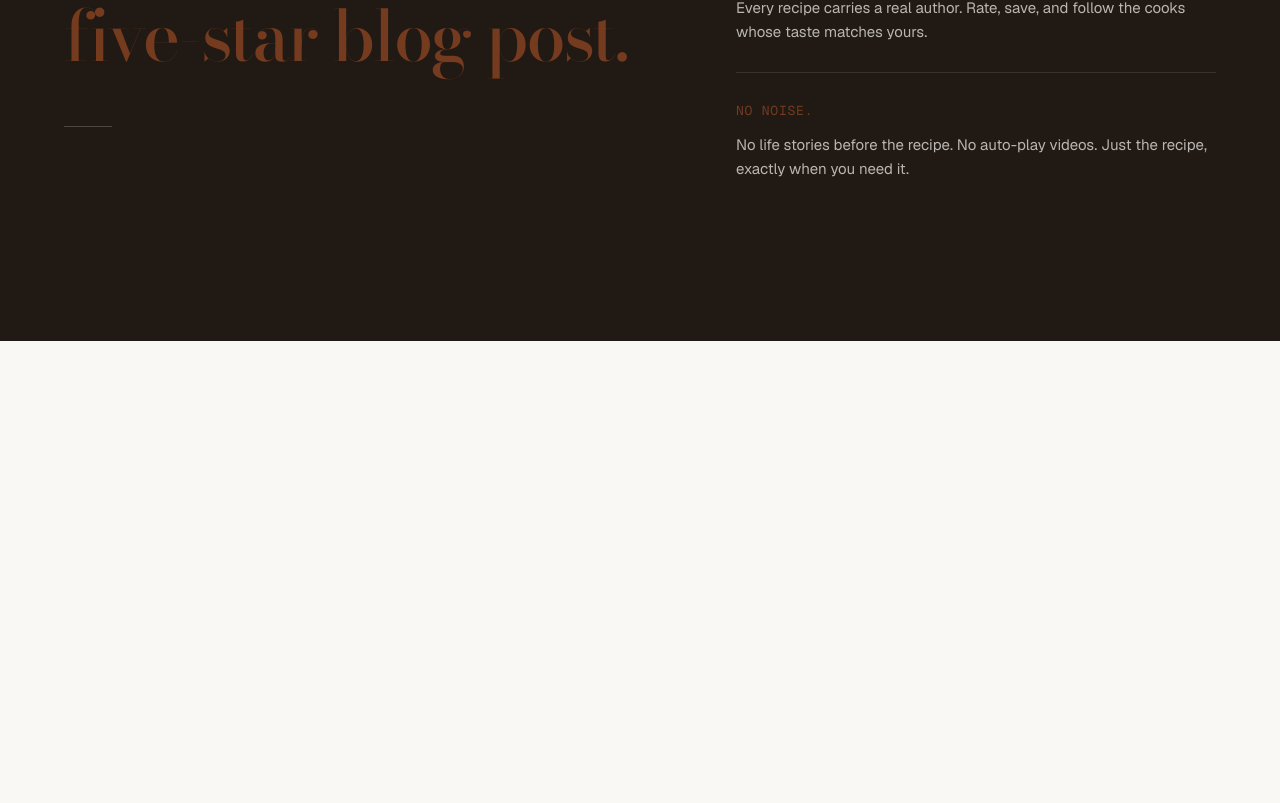
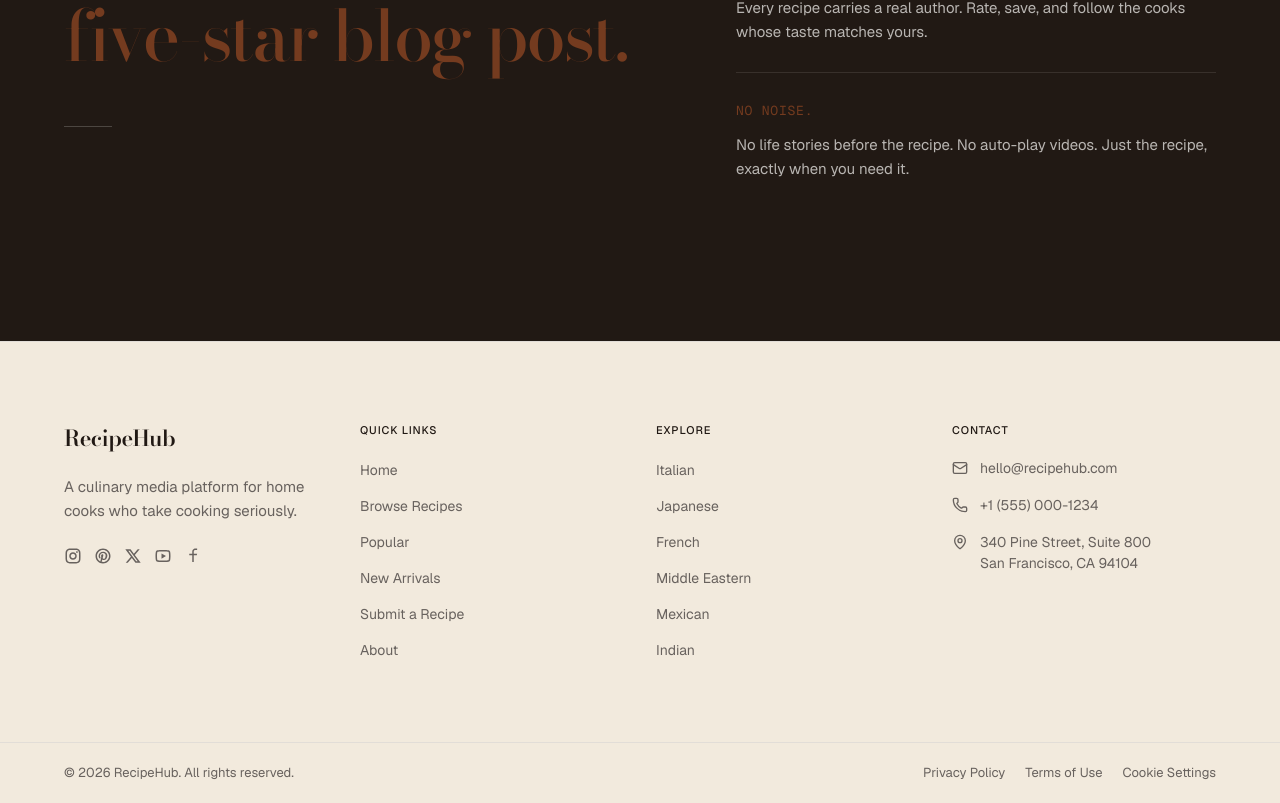
Before and after one commit to imarufbillah/recipehub-client, a Next.js app: page / in a window 1280 px wide. Shown: the part 3808-4611 px from the top of the page. Before the commit the page ends 4149 px from the top, so only its background shows below. Built offline with nearby package versions, Linux system fonts and the light colour scheme.

Commit message:
feat(footer): add Footer component with quick links and social media icons

```diff
--- a/src/app/(public)/layout.jsx
+++ b/src/app/(public)/layout.jsx
@@ -1,15 +1,18 @@
 import Navbar from "@/components/navbar/Navbar";
+import Footer from "@/components/footer/Footer";
 
 /**
  * Shared layout for all public-facing pages.
  * Renders the sticky Navbar once and offsets page content by the
  * navbar height (h-16 = 64px) so hero sections sit flush beneath it.
+ * Footer renders below all page content on every public route.
  */
 const PublicLayout = ({ children }) => {
   return (
     <>
       <Navbar />
       <main className="pt-16">{children}</main>
+      <Footer />
     </>
   );
 };
--- /dev/null
+++ b/src/components/footer/Footer.jsx
@@ -0,0 +1,198 @@
+import Link from "next/link";
+import {
+  RiFacebookLine,
+  RiInstagramLine,
+  RiPinterestLine,
+  RiYoutubeLine,
+  RiTwitterXLine,
+} from "react-icons/ri";
+import { Mail, MapPin, Phone } from "lucide-react";
+
+const QUICK_LINKS = [
+  { href: "/", label: "Home" },
+  { href: "/recipes", label: "Browse Recipes" },
+  { href: "/recipes?sort=popular", label: "Popular" },
+  { href: "/recipes?sort=new", label: "New Arrivals" },
+  { href: "/submit", label: "Submit a Recipe" },
+  { href: "/about", label: "About" },
+];
+
+const SOCIAL_LINKS = [
+  { href: "https://instagram.com", icon: RiInstagramLine, label: "Instagram" },
+  { href: "https://pinterest.com", icon: RiPinterestLine, label: "Pinterest" },
+  { href: "https://twitter.com", icon: RiTwitterXLine, label: "X (Twitter)" },
+  { href: "https://youtube.com", icon: RiYoutubeLine, label: "YouTube" },
+  { href: "https://facebook.com", icon: RiFacebookLine, label: "Facebook" },
+];
+
+/**
+ * Site footer — server component.
+ *
+ * Background: --secondary token (one step off --background) to ground the
+ * footer visually as distinct from the page body without introducing a new color.
+ * Hairline border-top separates it from the content above.
+ *
+ * Layout (desktop): 4 columns — Logo/tagline | Quick Links | Social | Contact
+ * Layout (mobile):  2-column grid collapsing to single column at xs
+ *
+ * Typography: all sans — footer is utility, not editorial. Serif reserved
+ * only for the wordmark treatment.
+ */
+const Footer = () => {
+  const currentYear = new Date().getFullYear();
+
+  return (
+    <footer className="w-full bg-secondary border-t border-border">
+      {/* ── Main columns ── */}
+      <div className="mx-auto max-w-360 px-6 md:px-10 lg:px-16 py-16 lg:py-20">
+        <div className="grid grid-cols-1 sm:grid-cols-2 lg:grid-cols-4 gap-12 lg:gap-8">
+          {/* ── Col 1 — Logo + tagline ── */}
+          <div className="sm:col-span-2 lg:col-span-1 flex flex-col gap-5">
+            <Link
+              href="/"
+              className="font-heading text-[22px] font-semibold tracking-[-0.02em] text-foreground hover:text-primary transition-colors duration-200 w-fit"
+            >
+              RecipeHub
+            </Link>
+
+            <p className="text-[15px] leading-[1.6] text-muted-foreground font-sans max-w-[26ch]">
+              A culinary media platform for home cooks who take cooking
+              seriously.
+            </p>
+
+            {/* Social icons — muted default, foreground on hover */}
+            <div className="flex items-center gap-3 mt-1">
+              {SOCIAL_LINKS.map(({ href, icon: Icon, label }) => (
+                <Link
+                  key={label}
+                  href={href}
+                  target="_blank"
+                  rel="noopener noreferrer"
+                  aria-label={label}
+                  className="text-muted-foreground hover:text-foreground transition-colors duration-200"
+                >
+                  <Icon className="size-4.5" aria-hidden />
+                </Link>
+              ))}
+            </div>
+          </div>
+
+          {/* ── Col 2 — Quick Links ── */}
+          <div className="flex flex-col gap-5">
+            <p className="text-[11px] uppercase tracking-[0.08em] font-medium text-foreground font-sans">
+              Quick Links
+            </p>
+            <ul className="flex flex-col gap-3">
+              {QUICK_LINKS.map(({ href, label }) => (
+                <li key={href}>
+                  <Link
+                    href={href}
+                    className="text-[14px] text-muted-foreground hover:text-foreground transition-colors duration-200 font-sans"
+                  >
+                    {label}
+                  </Link>
+                </li>
+              ))}
+            </ul>
+          </div>
+
+          {/* ── Col 3 — Explore (secondary nav) ── */}
+          <div className="flex flex-col gap-5">
+            <p className="text-[11px] uppercase tracking-[0.08em] font-medium text-foreground font-sans">
+              Explore
+            </p>
+            <ul className="flex flex-col gap-3">
+              {[
+                { href: "/recipes?cuisine=italian", label: "Italian" },
+                { href: "/recipes?cuisine=japanese", label: "Japanese" },
+                { href: "/recipes?cuisine=french", label: "French" },
+                {
+                  href: "/recipes?cuisine=middle-eastern",
+                  label: "Middle Eastern",
+                },
+                { href: "/recipes?cuisine=mexican", label: "Mexican" },
+                { href: "/recipes?cuisine=indian", label: "Indian" },
+              ].map(({ href, label }) => (
+                <li key={href}>
+                  <Link
+                    href={href}
+                    className="text-[14px] text-muted-foreground hover:text-foreground transition-colors duration-200 font-sans"
+                  >
+                    {label}
+                  </Link>
+                </li>
+              ))}
+            </ul>
+          </div>
+
+          {/* ── Col 4 — Contact Information ── */}
+          <div className="flex flex-col gap-5">
+            <p className="text-[11px] uppercase tracking-[0.08em] font-medium text-foreground font-sans">
+              Contact
+            </p>
+            <ul className="flex flex-col gap-4">
+              <li>
+                <a
+                  href="mailto:hello@recipehub.com"
+                  className="flex items-start gap-3 text-[14px] text-muted-foreground hover:text-foreground transition-colors duration-200 font-sans group/contact"
+                >
+                  <Mail
+                    className="size-4 shrink-0 mt-0.5 text-muted-foreground group-hover/contact:text-foreground transition-colors duration-200"
+                    aria-hidden
+                  />
+                  hello@recipehub.com
+                </a>
+              </li>
+              <li>
+                <a
+                  href="tel:+15550001234"
+                  className="flex items-start gap-3 text-[14px] text-muted-foreground hover:text-foreground transition-colors duration-200 font-sans group/contact"
+                >
+                  <Phone
+                    className="size-4 shrink-0 mt-0.5 text-muted-foreground group-hover/contact:text-foreground transition-colors duration-200"
+                    aria-hidden
+                  />
+                  +1 (555) 000-1234
+                </a>
+              </li>
+              <li className="flex items-start gap-3 text-[14px] text-muted-foreground font-sans">
+                <MapPin className="size-4 shrink-0 mt-0.5" aria-hidden />
+                <span>
+                  340 Pine Street, Suite 800
+                  <br />
+                  San Francisco, CA 94104
+                </span>
+              </li>
+            </ul>
+          </div>
+        </div>
+      </div>
+
+      {/* ── Copyright line ── */}
+      <div className="border-t border-border">
+        <div className="mx-auto max-w-360 px-6 md:px-10 lg:px-16 py-5 flex flex-col sm:flex-row items-center justify-between gap-3">
+          <p className="text-[13px] text-muted-foreground font-sans">
+            © {currentYear} RecipeHub. All rights reserved.
+          </p>
+          <div className="flex items-center gap-5">
+            {[
+              { href: "/privacy", label: "Privacy Policy" },
+              { href: "/terms", label: "Terms of Use" },
+              { href: "/cookies", label: "Cookie Settings" },
+            ].map(({ href, label }) => (
+              <Link
+                key={href}
+                href={href}
+                className="text-[13px] text-muted-foreground hover:text-foreground transition-colors duration-200 font-sans"
+              >
+                {label}
+              </Link>
+            ))}
+          </div>
+        </div>
+      </div>
+    </footer>
+  );
+};
+
+export default Footer;
```
